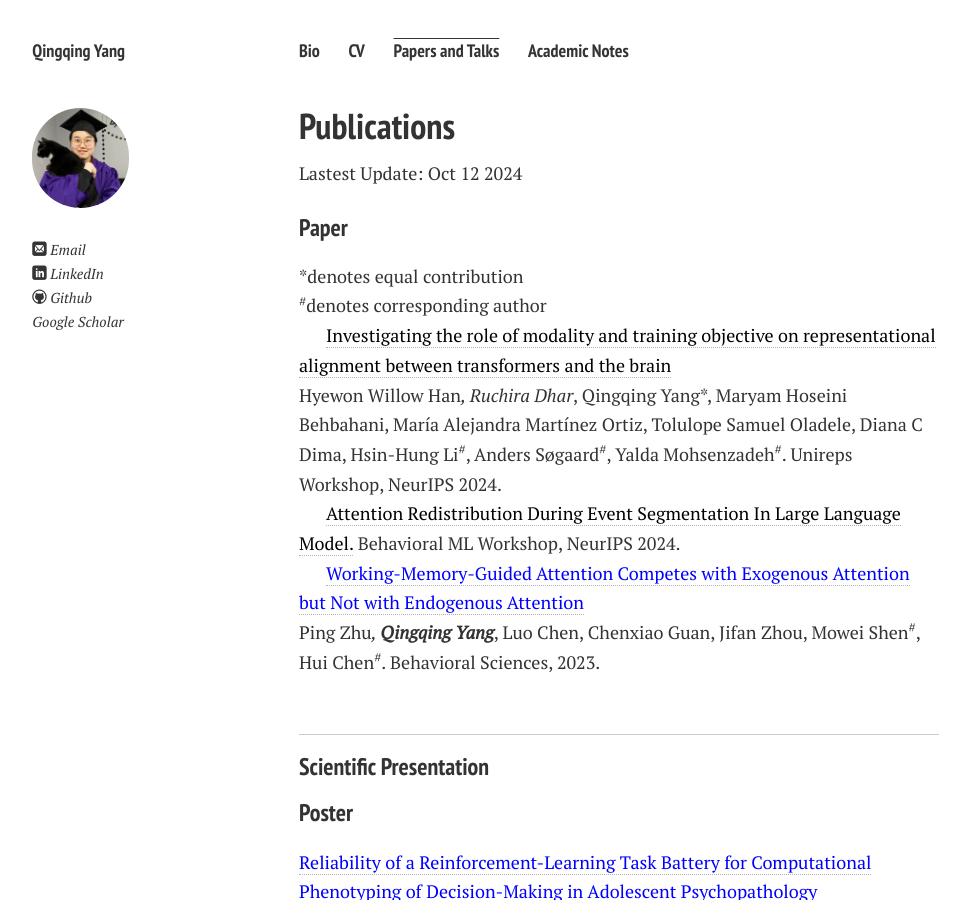
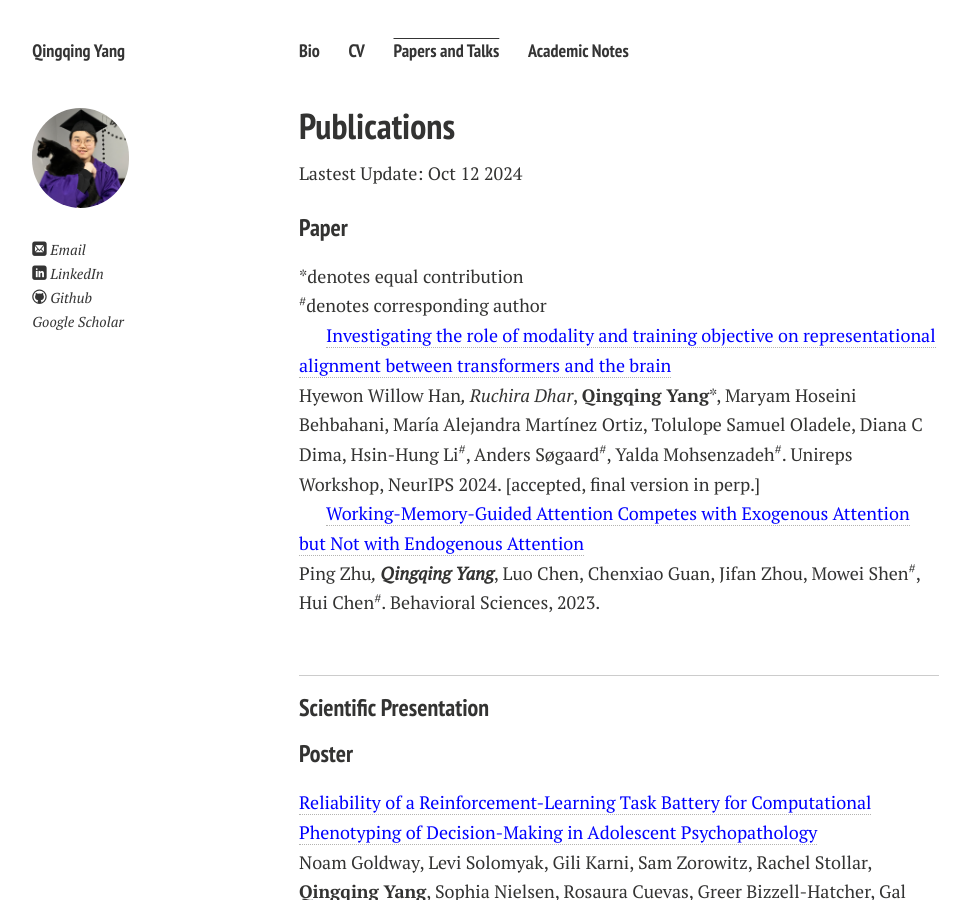
Before and after one commit to Qingqing-Yang-177/Qingqing-Yang-177.github.io, a Jekyll site: the page built from publications.md, in a window 1280 px wide and 900 px high. Shown: the whole window, without its empty margins (21-991 px from the left). Built offline with Jekyll 4.4.1, drawn with Linux system fonts in a browser that asks for light colours; nearby versions of some CDN libraries; comment, search, counter and statistics services are not loaded; a style sheet for code colours, icons or effects is not loaded.

Commit message:
Update publications.md

```diff
--- a/publications.md
+++ b/publications.md
@@ -12,9 +12,7 @@ Lastest Update: Oct 12 2024
 *denotes equal contribution <br>
 <sup>#</sup>denotes corresponding author
 
-<a style="color: black;">Investigating the role of modality and training objective on representational alignment between transformers and the brain <br> </a> Hyewon Willow Han*, Ruchira Dhar*, Qingqing Yang*, Maryam Hoseini Behbahani, María Alejandra Martínez Ortiz, Tolulope Samuel Oladele, Diana C Dima, Hsin-Hung Li<sup>#</sup>, Anders Søgaard<sup>#</sup>, Yalda Mohsenzadeh<sup>#</sup>. Unireps Workshop, NeurIPS 2024.
-
-<a style="color: black;">Attention Redistribution During Event Segmentation In Large Language Model.</a> Behavioral ML Workshop, NeurIPS 2024.
+<a style="color: blue;">Investigating the role of modality and training objective on representational alignment between transformers and the brain </a> <br>Hyewon Willow Han*, Ruchira Dhar*, **Qingqing Yang***, Maryam Hoseini Behbahani, María Alejandra Martínez Ortiz, Tolulope Samuel Oladele, Diana C Dima, Hsin-Hung Li<sup>#</sup>, Anders Søgaard<sup>#</sup>, Yalda Mohsenzadeh<sup>#</sup>. Unireps Workshop, NeurIPS 2024. [accepted, final version in perp.]
 
 <a href="https://www.mdpi.com/2076-328X/13/5/426" style="color: blue;">Working-Memory-Guided Attention Competes with Exogenous Attention but Not with Endogenous Attention</a> <br> Ping Zhu*, **Qingqing Yang***, Luo Chen, Chenxiao Guan, Jifan Zhou, Mowei Shen<sup>#</sup>, Hui Chen<sup>#</sup>. Behavioral Sciences, 2023.<br>
 
```
